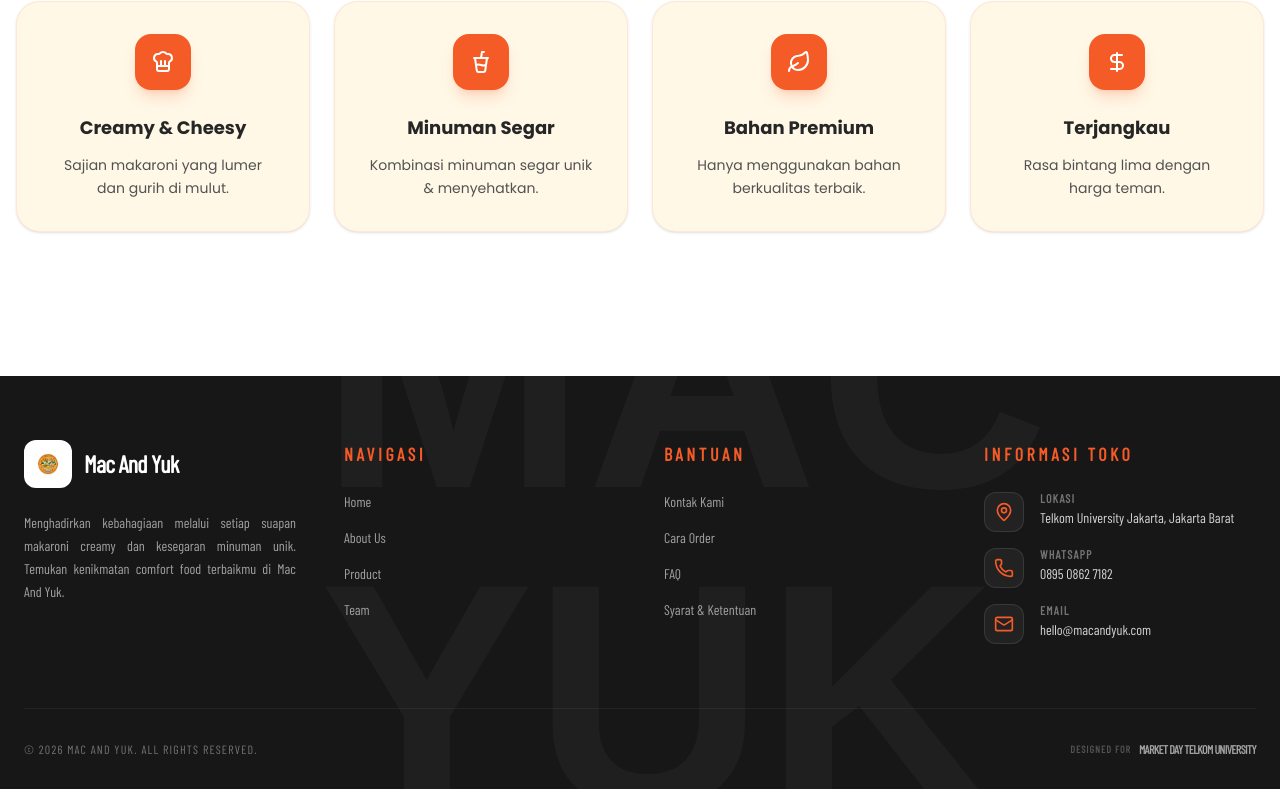
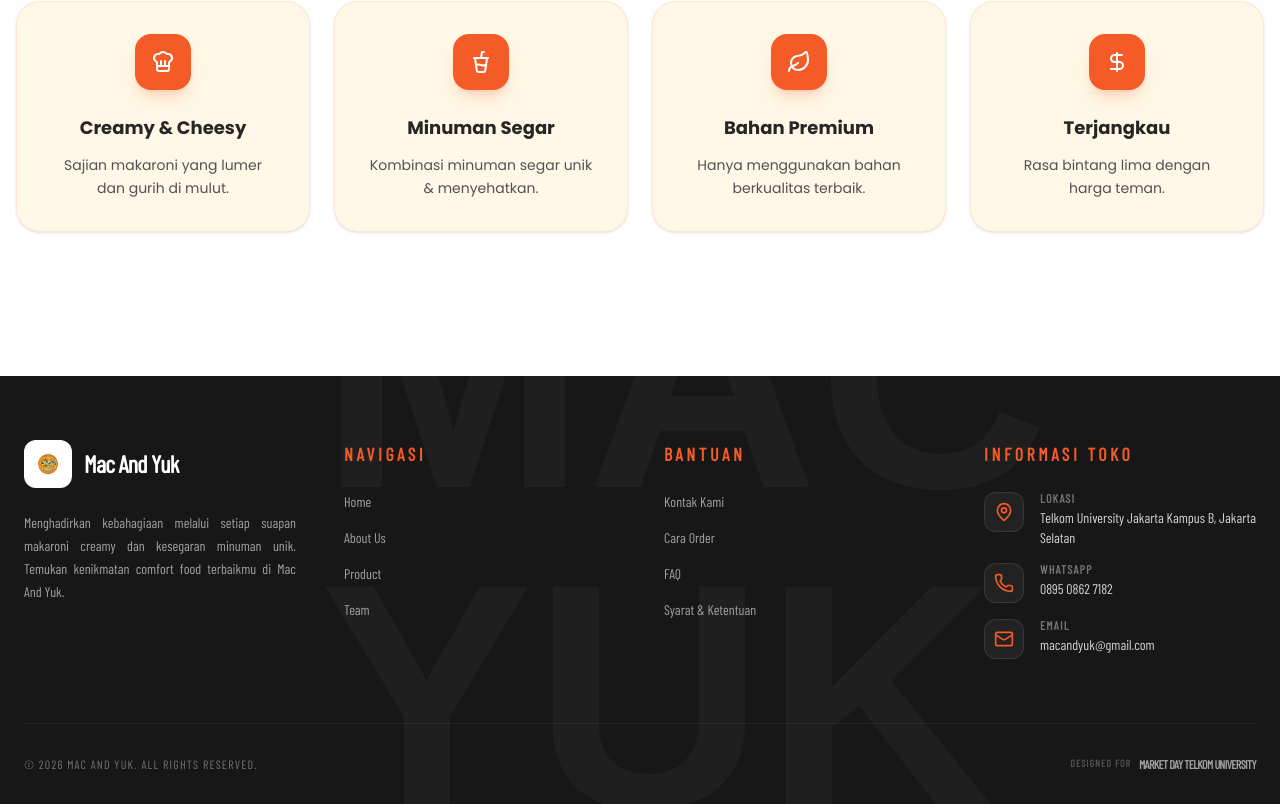
Before and after one commit to RapzzKY24/markey-day, a Next.js app: page / in a window 1280 px wide. Shown: the part 2516-3320 px from the top of the page. Built offline with nearby package versions, Linux system fonts and the light colour scheme; a web font is replaced by a local one.

Commit message:
fix(footer) : fix wrong address

```diff
--- a/src/components/Footer.tsx
+++ b/src/components/Footer.tsx
@@ -100,7 +100,7 @@
                     Lokasi
                   </p>
                   <p className="text-sm text-neutral-300 leading-snug">
-                    Telkom University Jakarta, Jakarta Barat
+                    Telkom University Jakarta Kampus B, Jakarta Selatan
                   </p>
                 </div>
               </div>
@@ -128,7 +128,7 @@
                     Email
                   </p>
                   <p className="text-sm text-neutral-300 leading-snug">
-                    hello@macandyuk.com
+                    macandyuk@gmail.com
                   </p>
                 </div>
               </div>
```
